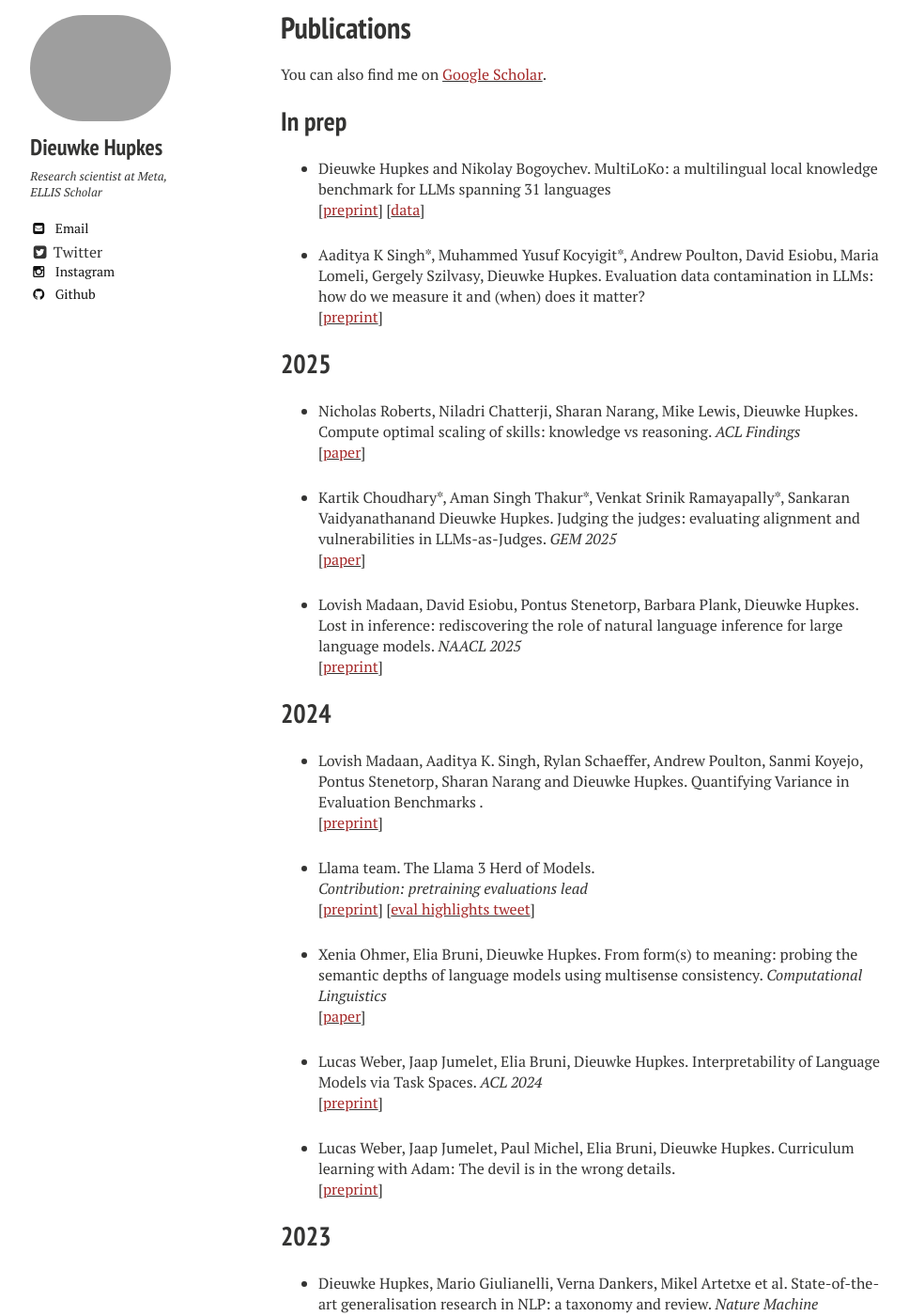
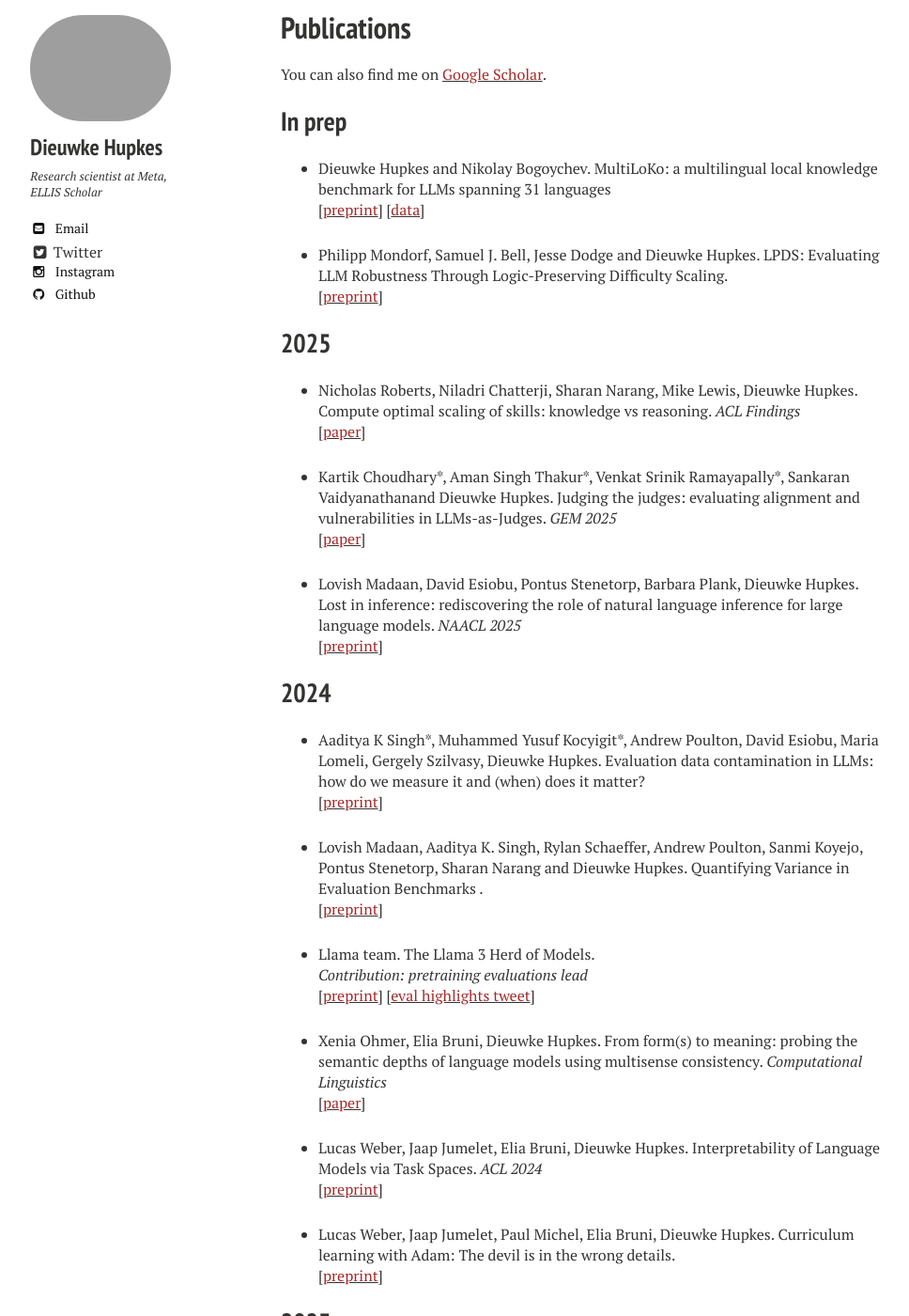
Before and after one commit to dieuwkehupkes/dieuwkehupkes.github.io, a Jekyll site: the page built from publications.md, in a window 1280 px wide and 1400 px high, scrolled down 1065 px. Shown: the whole window at 94% size, without its empty margins (21-989 px from the left). Built offline with Jekyll 4.4.1, drawn with Linux system fonts in a browser that asks for light colours; nearby versions of some CDN libraries.

Commit message:
Add paper Nick

```diff
--- a/publications.md
+++ b/publications.md
@@ -19,13 +19,14 @@ You can also find me on <a href="https://scholar.google.com/citations?user=tAtSM
 \[[<font color="brown">preprint</font>](https://arxiv.org/abs/2504.10356){:target="blank"}\]
 \[[<font color="brown">data</font>](https://github.com/facebookresearch/multiloko){:target="blank"}\]
 
-* Aaditya K Singh\*, Muhammed Yusuf Kocyigit\*, Andrew Poulton, David Esiobu, Maria Lomeli, Gergely Szilvasy, Dieuwke Hupkes. Evaluation data contamination in LLMs: how do we measure it and (when) does it matter? \\
-\[[<font color="brown">preprint</font>](https://arxiv.org/abs/2411.03923){:target="blank"}\]
+* Philipp Mondorf, Samuel J. Bell, Jesse Dodge and Dieuwke Hupkes. LPDS: Evaluating LLM Robustness Through Logic-Preserving Difficulty Scaling.
+\\
+\[[<font color="brown">preprint</font>](https://arxiv.org/abs/2605.15393){:target="blank"}\]
 
 ## 2025
 
 * Nicholas Roberts, Niladri Chatterji, Sharan Narang, Mike Lewis, Dieuwke Hupkes. Compute optimal scaling of skills: knowledge vs reasoning. *ACL Findings* \\
-\[[<font color="brown">paper</font>](https://arxiv.org/abs/2411.03923){:target="blank"}\]
+\[[<font color="brown">paper</font>](https://aclanthology.org/2025.findings-acl.688.pdf){:target="blank"}\]
 
 * Kartik Choudhary\*, Aman Singh Thakur\*, Venkat Srinik Ramayapally\*, Sankaran Vaidyanathanand Dieuwke Hupkes. Judging the judges: evaluating alignment and vulnerabilities in LLMs-as-Judges. *GEM 2025* \\
 \[[<font color="brown">paper</font>](https://aclanthology.org/2025.gem-1.33/){:target="blank"}\]
@@ -35,6 +36,9 @@ You can also find me on <a href="https://scholar.google.com/citations?user=tAtSM
 \[[<font color="brown">preprint</font>](https://aclanthology.org/2025.naacl-long.466){:target="blank"}\]
 
 ## 2024
+
+* Aaditya K Singh\*, Muhammed Yusuf Kocyigit\*, Andrew Poulton, David Esiobu, Maria Lomeli, Gergely Szilvasy, Dieuwke Hupkes. Evaluation data contamination in LLMs: how do we measure it and (when) does it matter? \\
+\[[<font color="brown">preprint</font>](https://arxiv.org/abs/2411.03923){:target="blank"}\]
 
 * Lovish Madaan, Aaditya K. Singh, Rylan Schaeffer, Andrew Poulton, Sanmi Koyejo, Pontus Stenetorp, Sharan Narang and Dieuwke Hupkes. Quantifying Variance in Evaluation Benchmarks
 . \\
```
